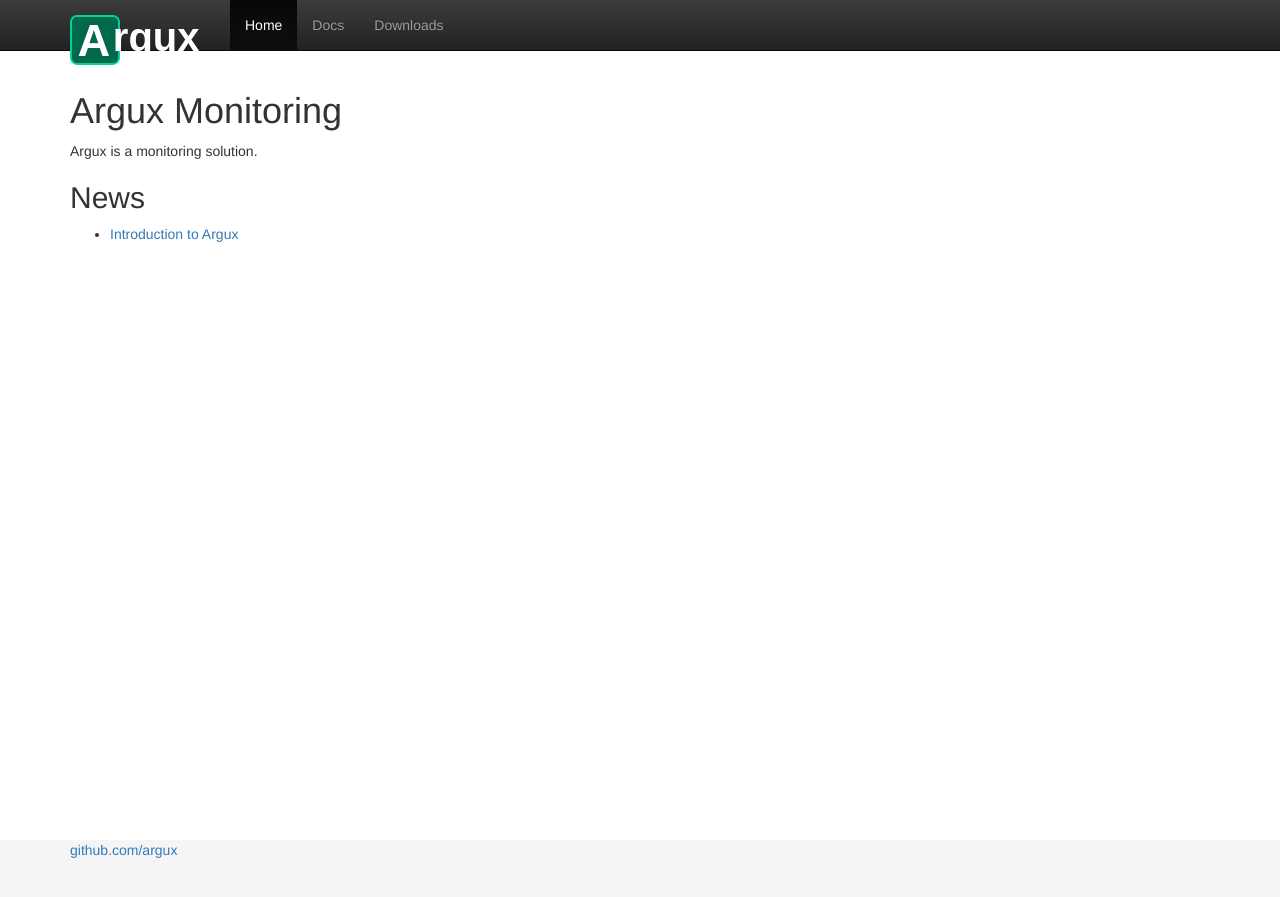
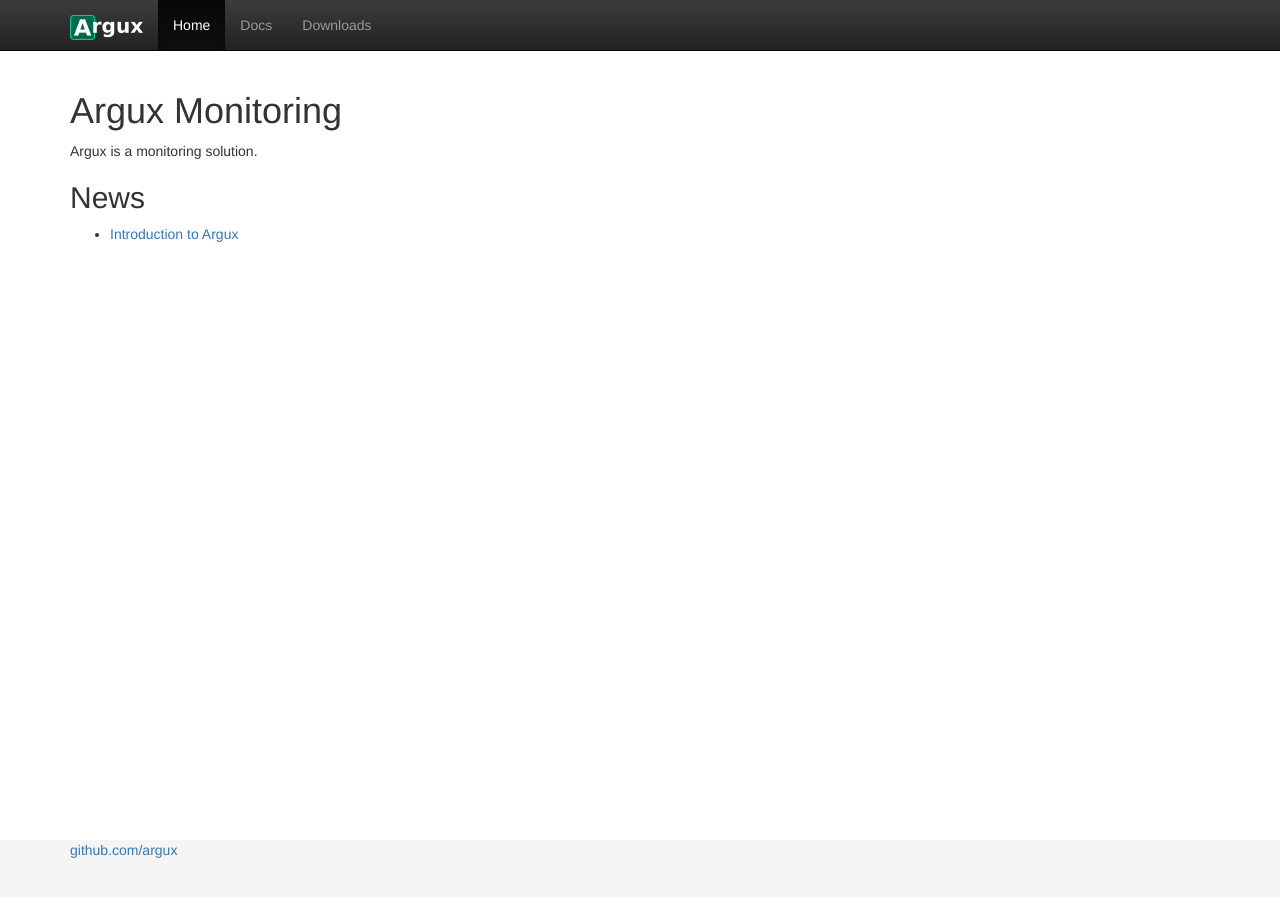
Before and after one commit to argux/argux.github.io, a Jekyll site: the page built from index.html, in a window 1280 px wide. Shown: the top 897 px of the page. Built offline with Jekyll 4.4.1, drawn with Linux system fonts in a browser that asks for light colours; nearby versions of some CDN libraries; Markdown is read by kramdown in place of the engine named in the settings.

Commit message:
Revert "update logo to .svg"
This reverts commit c27dd61bd4e0def149112d8bb31d5bcf3e7740b9.

```diff
--- a/_layouts/default.html
+++ b/_layouts/default.html
@@ -30,7 +30,7 @@
             <span class="icon-bar"></span>
             <span class="icon-bar"></span>
           </button>
-          <a class="navbar-brand" href="#"><img src="/logo-white.svg" alt="Argux"/></a>
+          <a class="navbar-brand" href="#"><img src="/logo-white.png" alt="Argux"/></a>
         </div>
         <div id="navbar" class="collapse navbar-collapse">
           <ul class="nav navbar-nav">
```
